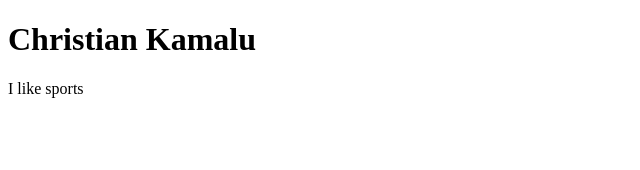
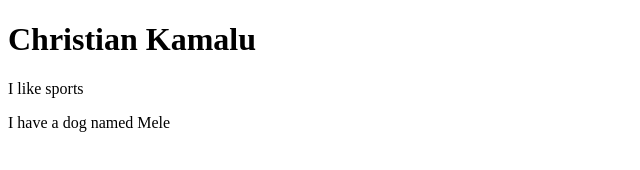
Before and after one commit to ChristianKamalu/github_demo, a plain HTML site: page index.html in a window 1280 px wide. Shown: the whole page, without its empty margins (0-640 px from the left). Drawn offline with Linux system fonts and the light colour scheme.

Commit message:
added to main body

```diff
--- a/index.html
+++ b/index.html
@@ -9,5 +9,6 @@
 <body>
     <h1>Christian Kamalu</h1>
     <p>I like sports</p>
+    <p>I have a dog named Mele</p>
 </body>
 </html>
```
